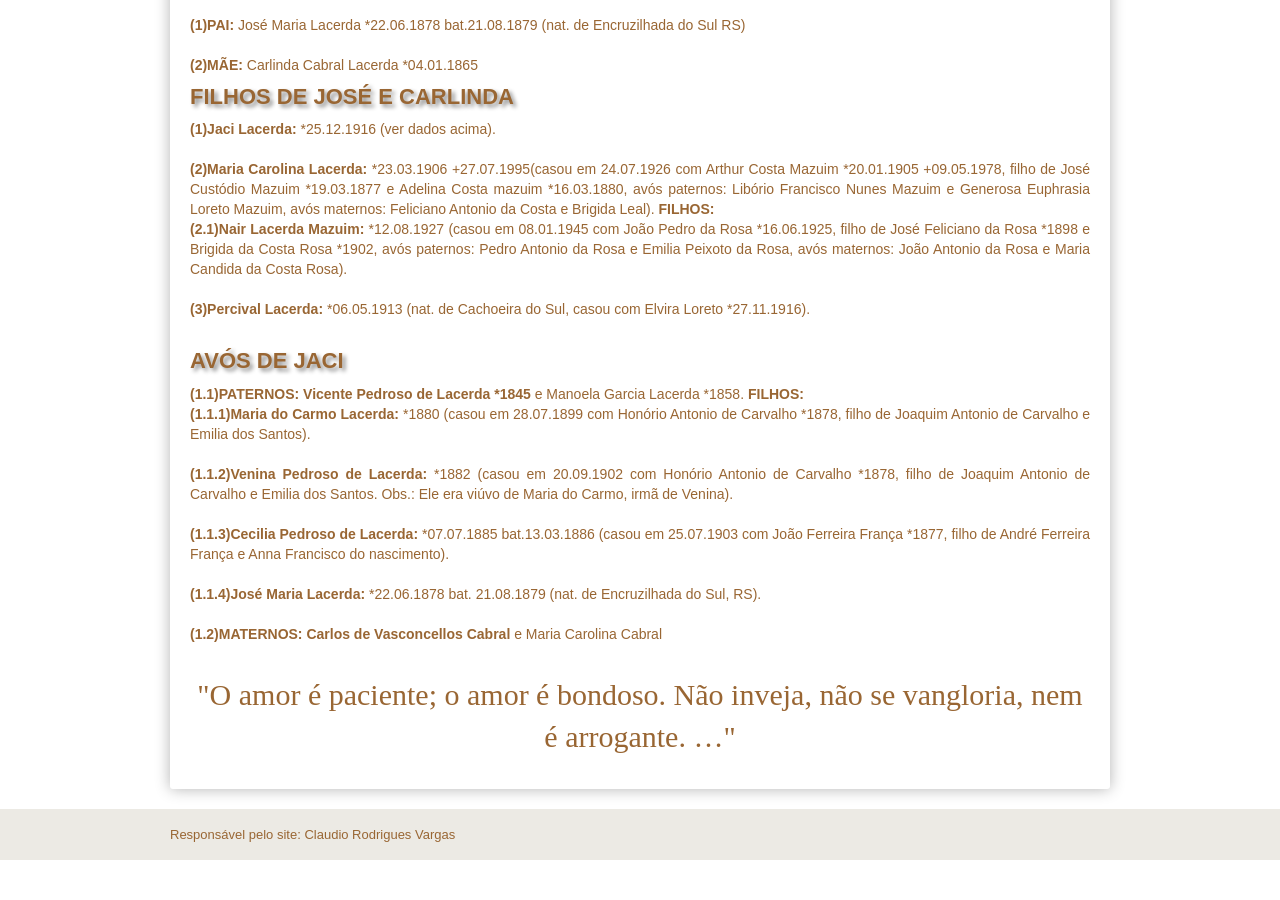
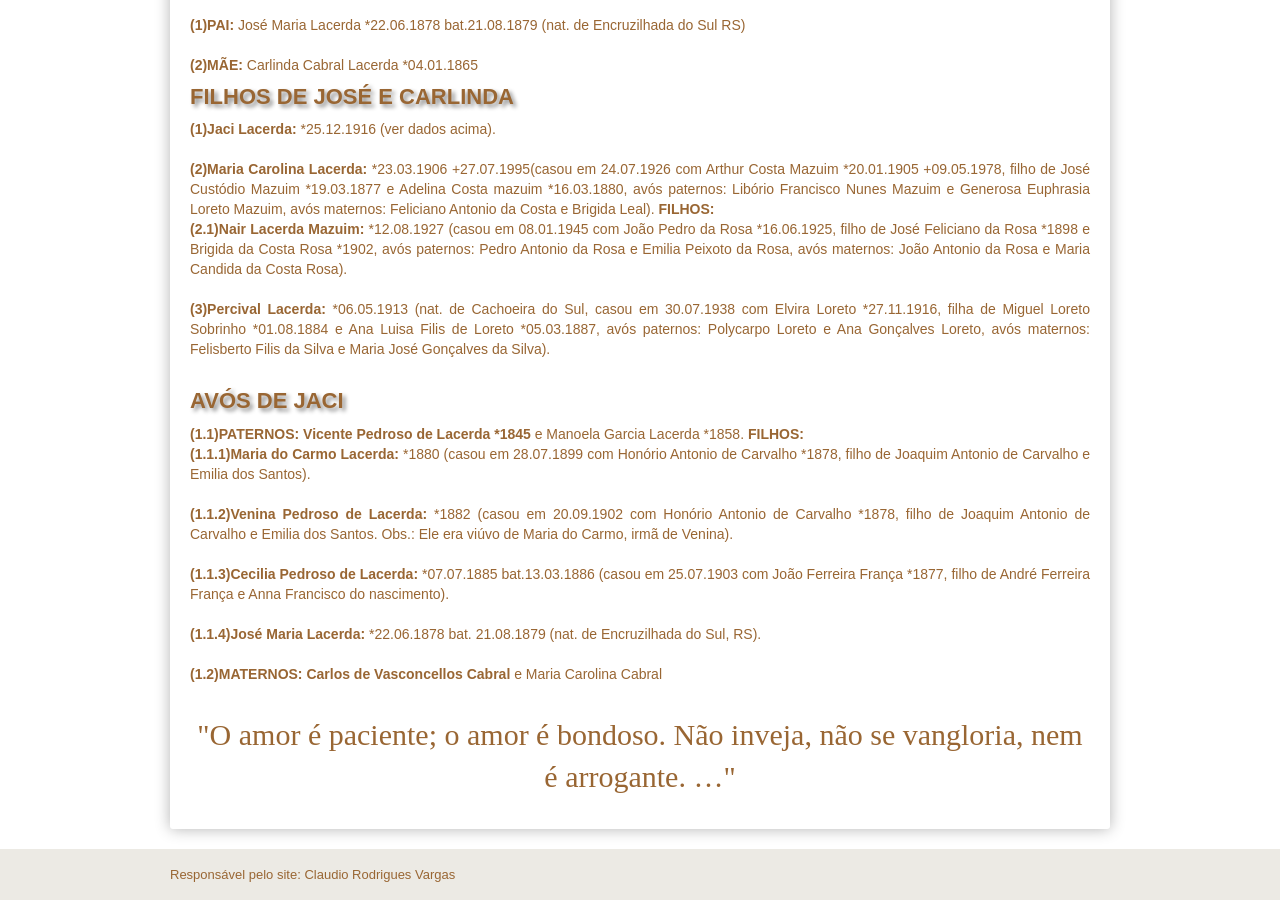
Before and after one commit to claudiovargas1955/claudiovargas1955.github.io, a Jekyll site: the page built from _pages/familia-lacerda.html, in a window 1280 px wide and 900 px high, scrolled down 579 px. Built offline with Jekyll 4.4.1, drawn with Linux system fonts in a browser that asks for light colours; some web fonts are replaced; before the commit the page ends 1439 px from its top, so only the background shows below that.

Commit message:
Update familia-lacerda.html

```diff
--- a/_pages/familia-lacerda.html
+++ b/_pages/familia-lacerda.html
@@ -119,7 +119,9 @@ Euphrasia Loreto Mazuim, avós maternos: Feliciano Antonio da Costa e Brigida Le
   *1898 e Brigida da Costa Rosa *1902, avós paternos: Pedro Antonio da Rosa e Emilia Peixoto da Rosa, avós maternos: João Antonio da
   Rosa e Maria Candida da Costa Rosa).<br><br>
 
-<b>(3)Percival Lacerda: </b>*06.05.1913 (nat. de Cachoeira do Sul, casou com Elvira Loreto *27.11.1916).<br><br>
+<b>(3)Percival Lacerda: </b>*06.05.1913 (nat. de Cachoeira do Sul, casou em 30.07.1938 com Elvira Loreto *27.11.1916, filha de Miguel
+Loreto Sobrinho *01.08.1884 e Ana Luisa Filis de Loreto *05.03.1887, avós paternos: Polycarpo Loreto e Ana Gonçalves Loreto, avós
+maternos: Felisberto Filis da Silva e Maria José Gonçalves da Silva).<br><br>
 
 <h4>AVÓS DE JACI</h4>
 <p><b>(1.1)PATERNOS: Vicente Pedroso de Lacerda *1845</b> e Manoela Garcia Lacerda *1858. <b>FILHOS: </b><br>
```
